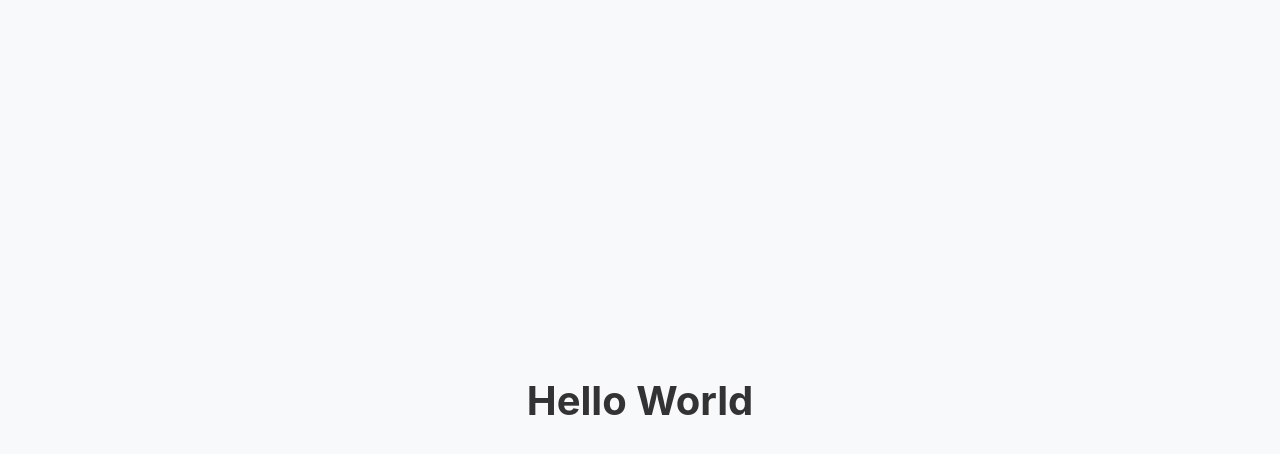
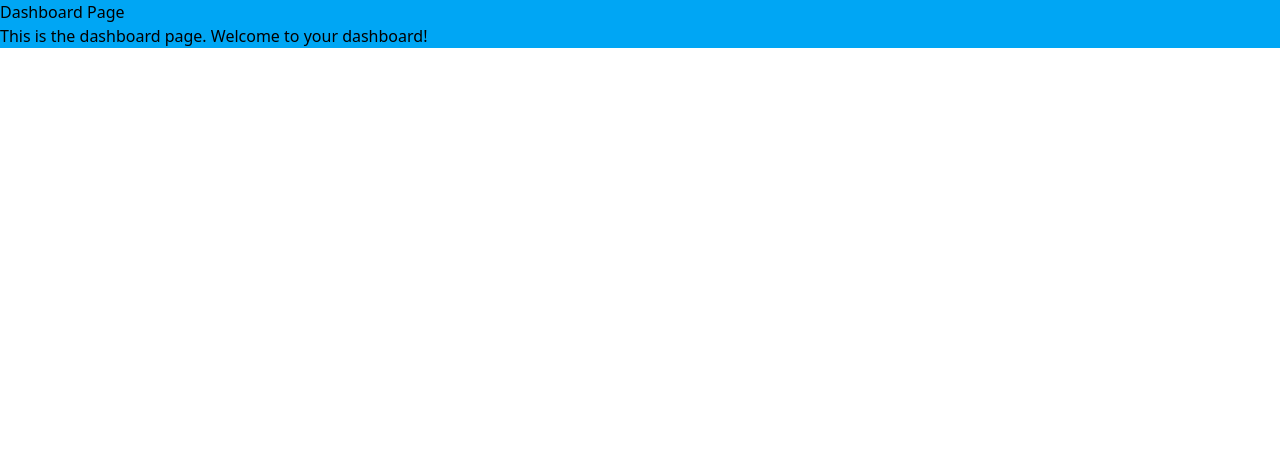
Before and after one commit to zhovklyi/task-management, a React (Vite) app in the folder app/: page /dashboard in a window 1280 px wide. Shown: the top 454 px of the page. Built offline with nearby package versions, Linux system fonts and the light colour scheme.

Commit message:
app: tailwind installed and routing update

```diff
--- a/app/package.json
+++ b/app/package.json
@@ -5,11 +5,12 @@
   "type": "module",
   "scripts": {
     "dev": "vite",
-    "build": "tsc -b && vite build",
+    "build": "npm run lint && tsc -b && vite build",
     "lint": "eslint .",
     "preview": "vite preview"
   },
   "dependencies": {
+    "@tailwindcss/vite": "^4.1.11",
     "@tanstack/react-query": "^5.84.2",
     "@types/react-router-dom": "^5.3.3",
     "axios": "^1.11.0",
@@ -17,6 +18,7 @@
     "react": "^19.1.1",
     "react-dom": "^19.1.1",
     "react-router-dom": "^7.8.0",
+    "tailwindcss": "^4.1.11",
     "zustand": "^5.0.7"
   },
   "devDependencies": {
--- a/app/src/App.tsx
+++ b/app/src/App.tsx
@@ -1,8 +1,20 @@
+import { BrowserRouter as Router, Routes, Route, Navigate } from 'react-router-dom'
+import { allRoutes } from './utils/routeMapper'
+
 function App() {
   return (
-    <div className="App">
-      <h1>Hello World</h1>
-    </div>
+    <Router>
+      <Routes>
+        {allRoutes.map((route) => (
+          <Route
+            key={route.path}
+            path={route.path}
+            element={<route.element />}
+          />
+        ))}
+        <Route path="*" element={<Navigate to="/" replace />} />
+      </Routes>
+    </Router>
   )
 }
 
--- a/app/src/index.css
+++ b/app/src/index.css
@@ -1,24 +1 @@
-/* Basic reset and minimal styles */
-* {
-  margin: 0;
-  padding: 0;
-  box-sizing: border-box;
-}
-
-body {
-  font-family: -apple-system, BlinkMacSystemFont, 'Segoe UI', 'Roboto', sans-serif;
-  background-color: #f8f9fa;
-  color: #333;
-}
-
-.App {
-  min-height: 100vh;
-  display: flex;
-  align-items: center;
-  justify-content: center;
-}
-
-h1 {
-  font-size: 2.5rem;
-  color: #333;
-}
+@import "tailwindcss";
--- /dev/null
+++ b/app/src/pages/Dashboard.tsx
@@ -0,0 +1,10 @@
+function Dashboard() {
+  return (
+    <div className="bg-sky-500">
+      <h1>Dashboard Page</h1>
+      <p>This is the dashboard page. Welcome to your dashboard!</p>
+    </div>
+  )
+}
+
+export default Dashboard
--- /dev/null
+++ b/app/src/pages/Login.tsx
@@ -0,0 +1,10 @@
+function Login() {
+  return (
+    <div>
+      <h1>Login Page</h1>
+      <p>This is the login page. You can log in here.</p>
+    </div>
+  )
+}
+
+export default Login
--- /dev/null
+++ b/app/src/pages/Register.tsx
@@ -0,0 +1,10 @@
+function Register() {
+  return (
+    <div>
+      <h1>Register Page</h1>
+      <p>This is the register page. You can create an account here.</p>
+    </div>
+  )
+}
+
+export default Register
--- /dev/null
+++ b/app/src/utils/routeMapper.ts
@@ -0,0 +1,24 @@
+interface PageComponent {
+  default: React.ComponentType
+}
+
+const pages = import.meta.glob('../pages/*.tsx', { eager: true })
+
+export const routes = Object.entries(pages)
+  .map(([path, component]) => {
+    const routeName = path
+      .replace('../pages/', '')
+      .replace('.tsx', '')
+      .toLowerCase()
+
+    const Component = (component as PageComponent).default
+
+    return routeName === 'dashboard'
+      ? { path: '/', element: Component }
+      : { path: `/${routeName}`, element: Component }
+  })
+
+export const allRoutes = [
+  ...routes,
+  { path: '/dashboard', element: (pages['../pages/Dashboard.tsx'] as PageComponent).default }
+]
--- a/app/vite.config.ts
+++ b/app/vite.config.ts
@@ -1,9 +1,13 @@
 import { defineConfig } from 'vite'
 import react from '@vitejs/plugin-react'
+import tailwindcss from '@tailwindcss/vite'
 
 // https://vite.dev/config/
 export default defineConfig({
-  plugins: [react()],
+  plugins: [
+    react(),
+    tailwindcss(),
+  ],
   server: {
     host: '0.0.0.0',
     port: 3000,
```
Also changed, not shown: 2 other files (tests, documents, lock files or other folders).
